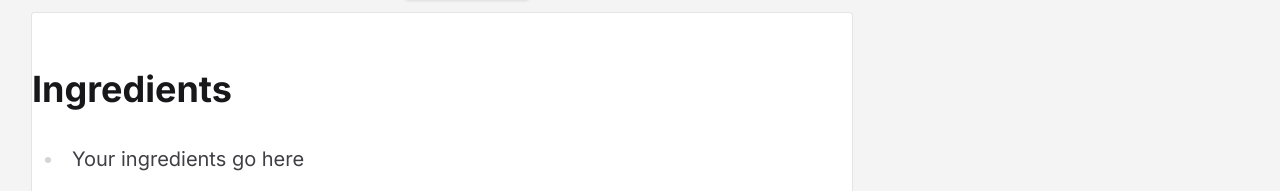
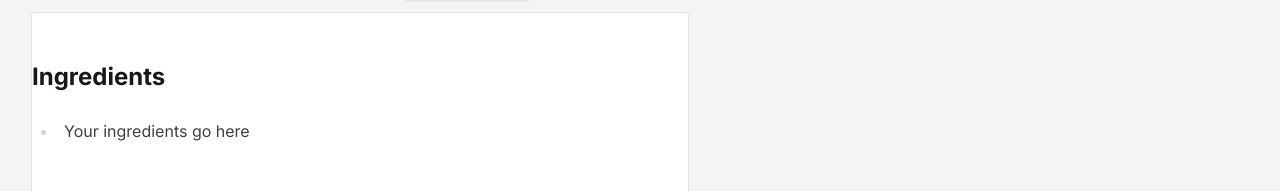
Before and after one commit to stilt0n/grits-greenbeans-grandmothers-next, a Next.js app: page /create-recipe in a window 1280 px wide. Shown: the part 609-800 px from the top of the page. Built offline with nearby package versions, Linux system fonts and the light colour scheme; no server answers.

Commit message:
resize prose

```diff
--- a/app/recipes/[slug]/page.tsx
+++ b/app/recipes/[slug]/page.tsx
@@ -21,7 +21,7 @@ const Page = async ({ params }: { params: { slug: string } }) => {
 
   return (
     <>
-      <div className='prose prose-zinc lg:prose-xl'>
+      <div className='prose prose-zinc'>
         <h1>{recipe.title}</h1>
         {recipe.author ? <p>By {recipe.author}</p> : null}
         {recipe.recipeTime ? <p>Time: {recipe.recipeTime}</p> : null}
--- a/components/editor/editor-input.client.tsx
+++ b/components/editor/editor-input.client.tsx
@@ -43,7 +43,7 @@ const EditorInput = ({
         id={editorId}
         editor={editor}
         className={cn(
-          'prose prose-zinc lg:prose-xl bg-white',
+          'prose prose-zinc bg-white',
           'outline outline-1 outline-zinc-200 rounded-sm focus-within:outline-2 focus-within:outline-zinc-400',
           props.className
         )}
```
